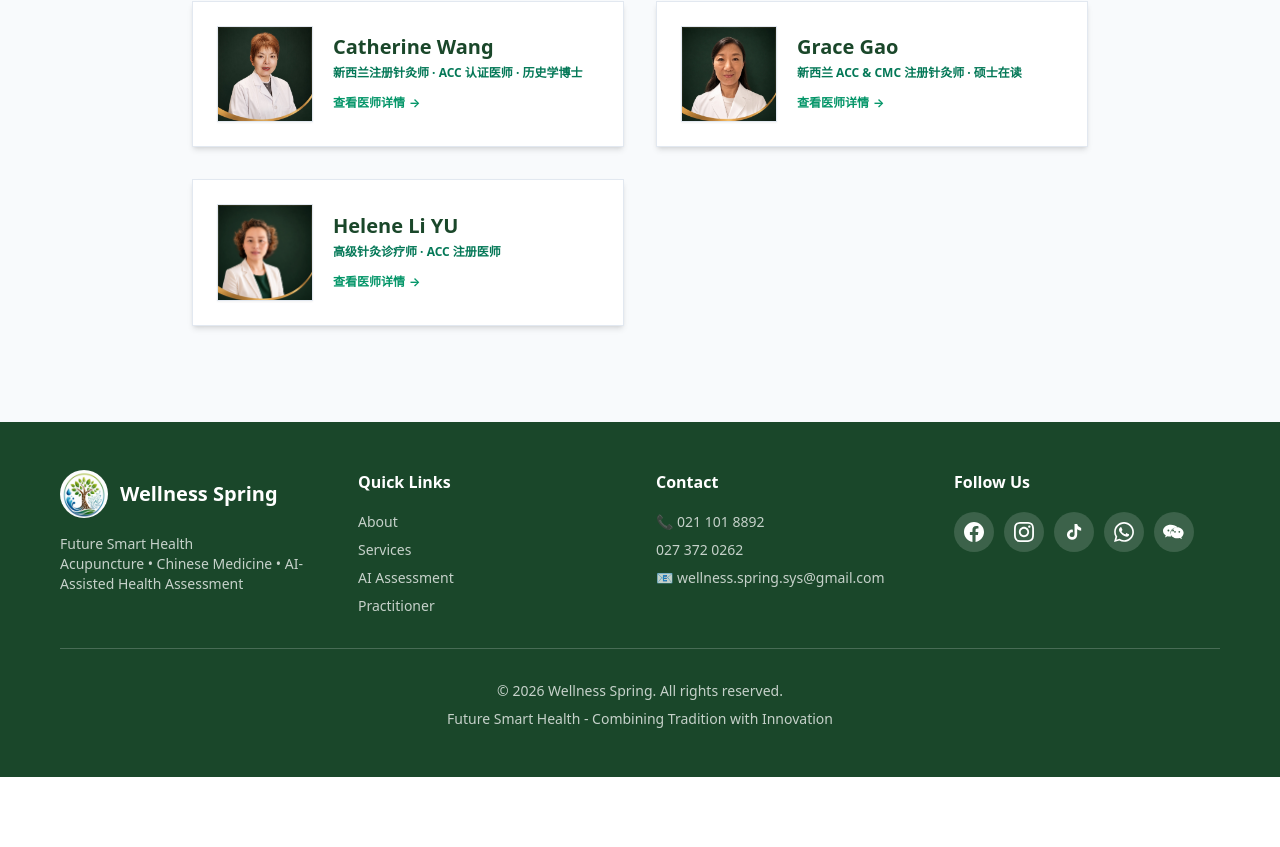
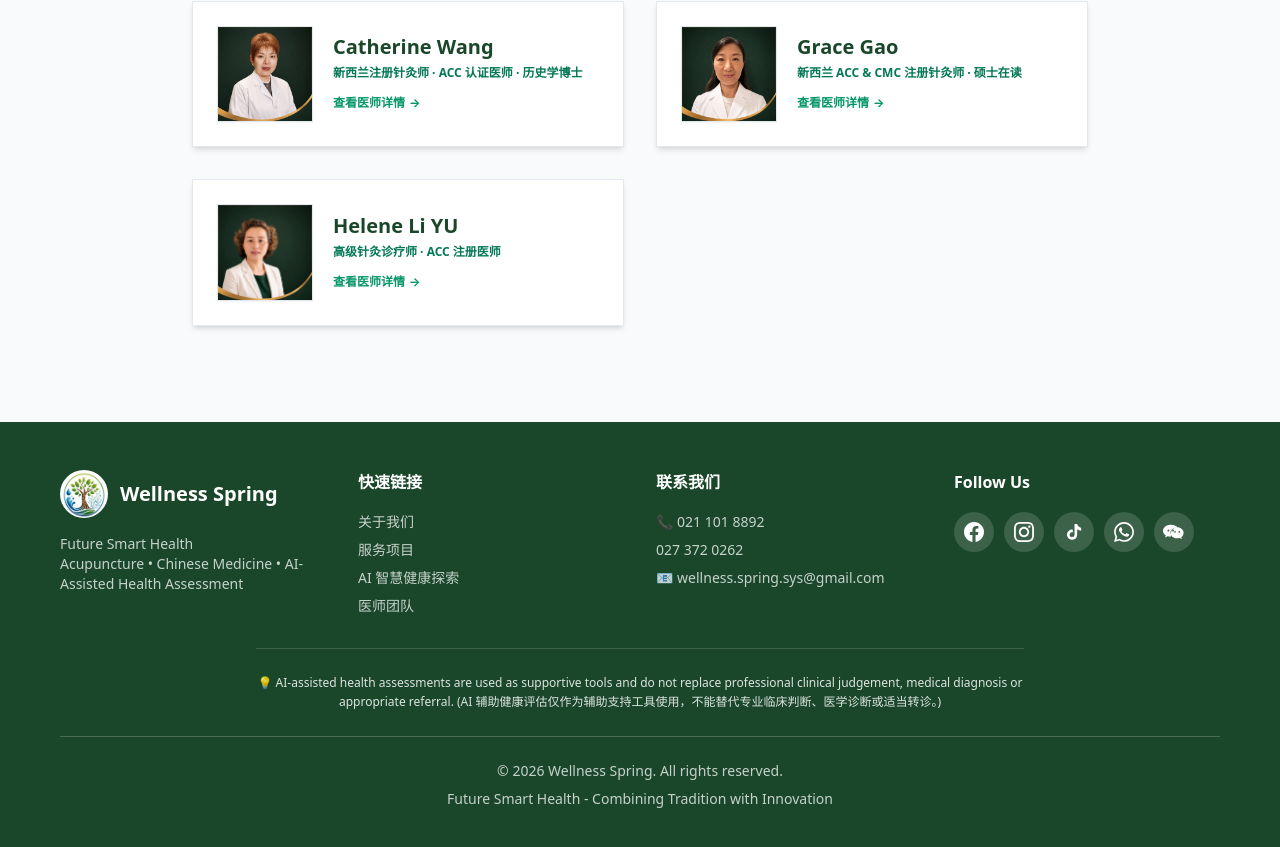
Before and after one commit to gogolf2020-byte/home, a React (Vite) app: page /practitioner/1 in a window 1280 px wide. Shown: the part 1366-2213 px from the top of the page. Before the commit the page ends 2143 px from the top, so only its background shows below. Built offline with nearby package versions, Linux system fonts and the light colour scheme.

Commit message:
feat(legal): add internationalized AI supportive tool clinical disclaimer statement to footer and AI assessment section

```diff
--- a/src/components/AIAssessment.jsx
+++ b/src/components/AIAssessment.jsx
@@ -137,8 +137,10 @@ export default function AIAssessment() {
           </div>
 
           {/* Bottom Medical Disclaimer & Privacy Compliance Notice */}
-          <div className="mt-12 pt-6 border-t border-slate-200 dark:border-slate-800 text-xs text-slate-500 dark:text-slate-400 space-y-2 text-center max-w-4xl mx-auto leading-relaxed">
-            <p>{t('ai.disclaimerMedical')}</p>
+          <div className="mt-12 pt-6 border-t border-slate-200 dark:border-slate-800 text-xs text-slate-500 dark:text-slate-400 space-y-2.5 text-center max-w-4xl mx-auto leading-relaxed">
+            <p className="font-semibold text-slate-700 dark:text-slate-200 text-xs sm:text-sm">
+              {t('footer.aiDisclaimer')}
+            </p>
             <p className="text-slate-600 dark:text-slate-300 font-medium">{t('ai.disclaimerPrivacy')}</p>
           </div>
 
--- a/src/components/Footer.jsx
+++ b/src/components/Footer.jsx
@@ -1,9 +1,13 @@
+import { useTranslation } from 'react-i18next'
+import logo from '../assets/98.jpg'
+
 export default function Footer() {
+  const { t } = useTranslation()
   const currentYear = new Date().getFullYear()
 
   return (
     <footer className="bg-primary text-white py-12">
-      <div className="container">
+      <div className="container mx-auto px-4">
         <div className="grid md:grid-cols-4 gap-8 mb-8">
           {/* Brand */}
           <div>
@@ -19,18 +23,18 @@ export default function Footer() {
 
           {/* Quick Links */}
           <div>
-            <h4 className="font-bold mb-4">Quick Links</h4>
+            <h4 className="font-bold mb-4">{t('footer.quickLinks')}</h4>
             <ul className="space-y-2 text-sm opacity-75">
-              <li><a href="#about" className="hover:opacity-100 transition-opacity">About</a></li>
-              <li><a href="#services" className="hover:opacity-100 transition-opacity">Services</a></li>
-              <li><a href="#ai-assessment" className="hover:opacity-100 transition-opacity">AI Assessment</a></li>
-              <li><a href="#practitioner" className="hover:opacity-100 transition-opacity">Practitioner</a></li>
+              <li><a href="#about" className="hover:opacity-100 transition-opacity">{t('footer.about')}</a></li>
+              <li><a href="#services" className="hover:opacity-100 transition-opacity">{t('footer.services')}</a></li>
+              <li><a href="#ai-assessment" className="hover:opacity-100 transition-opacity">{t('footer.aiAssessment')}</a></li>
+              <li><a href="#practitioner" className="hover:opacity-100 transition-opacity">{t('footer.practitioner')}</a></li>
             </ul>
           </div>
 
           {/* Contact */}
           <div>
-            <h4 className="font-bold mb-4">Contact</h4>
+            <h4 className="font-bold mb-4">{t('footer.contact')}</h4>
             <ul className="space-y-2 text-sm opacity-75">
               <li>📞 021 101 8892</li>
               <li>027 372 0262</li>
@@ -104,8 +108,13 @@ export default function Footer() {
           </div>
         </div>
 
+        {/* Global AI Supportive Tool Disclaimer Strip */}
+        <div className="mt-8 pt-6 border-t border-white/15 text-xs text-white/85 text-center max-w-3xl mx-auto leading-relaxed font-medium">
+          <p>💡 {t('footer.aiDisclaimer')}</p>
+        </div>
+
         {/* Divider */}
-        <hr className="border-white border-opacity-20 my-8" />
+        <hr className="border-white border-opacity-20 my-6" />
 
         {/* Bottom */}
         <div className="text-center text-sm opacity-75">
@@ -116,4 +125,3 @@ export default function Footer() {
     </footer>
   )
 }
-import logo from '../assets/98.jpg'
--- a/src/i18n/locales/de.js
+++ b/src/i18n/locales/de.js
@@ -192,5 +192,14 @@ export default {
     closeTooltip: 'Schließen',
     play: 'Musik Abspielen',
     pause: 'Musik Pausieren'
+  },
+  footer: {
+    quickLinks: 'Schnelllinks',
+    about: 'Über uns',
+    services: 'Leistungen',
+    aiAssessment: 'KI-Gesundheitsanalyse',
+    practitioner: 'Praxisteam',
+    contact: 'Kontakt',
+    aiDisclaimer: 'AI-assisted health assessments are used as supportive tools and do not replace professional clinical judgement, medical diagnosis or appropriate referral. (KI-gestützte Analysen dienen als unterstützende Instrumente und ersetzen keine professionelle klinische Beurteilung.)'
   }
 }
--- a/src/i18n/locales/en.js
+++ b/src/i18n/locales/en.js
@@ -193,5 +193,14 @@ export default {
     closeTooltip: 'Close',
     play: 'Play Music',
     pause: 'Pause Music'
+  },
+  footer: {
+    quickLinks: 'Quick Links',
+    about: 'About Us',
+    services: 'Services',
+    aiAssessment: 'AI Health Discovery',
+    practitioner: 'Practitioners',
+    contact: 'Contact',
+    aiDisclaimer: 'AI-assisted health assessments are used as supportive tools and do not replace professional clinical judgement, medical diagnosis or appropriate referral.'
   }
 }
--- a/src/i18n/locales/zh.js
+++ b/src/i18n/locales/zh.js
@@ -193,5 +193,14 @@ export default {
     closeTooltip: '关闭提示',
     play: '播放音乐',
     pause: '暂停音乐'
+  },
+  footer: {
+    quickLinks: '快速链接',
+    about: '关于我们',
+    services: '服务项目',
+    aiAssessment: 'AI 智慧健康探索',
+    practitioner: '医师团队',
+    contact: '联系我们',
+    aiDisclaimer: 'AI-assisted health assessments are used as supportive tools and do not replace professional clinical judgement, medical diagnosis or appropriate referral. (AI 辅助健康评估仅作为辅助支持工具使用，不能替代专业临床判断、医学诊断或适当转诊。)'
   }
 }
```
